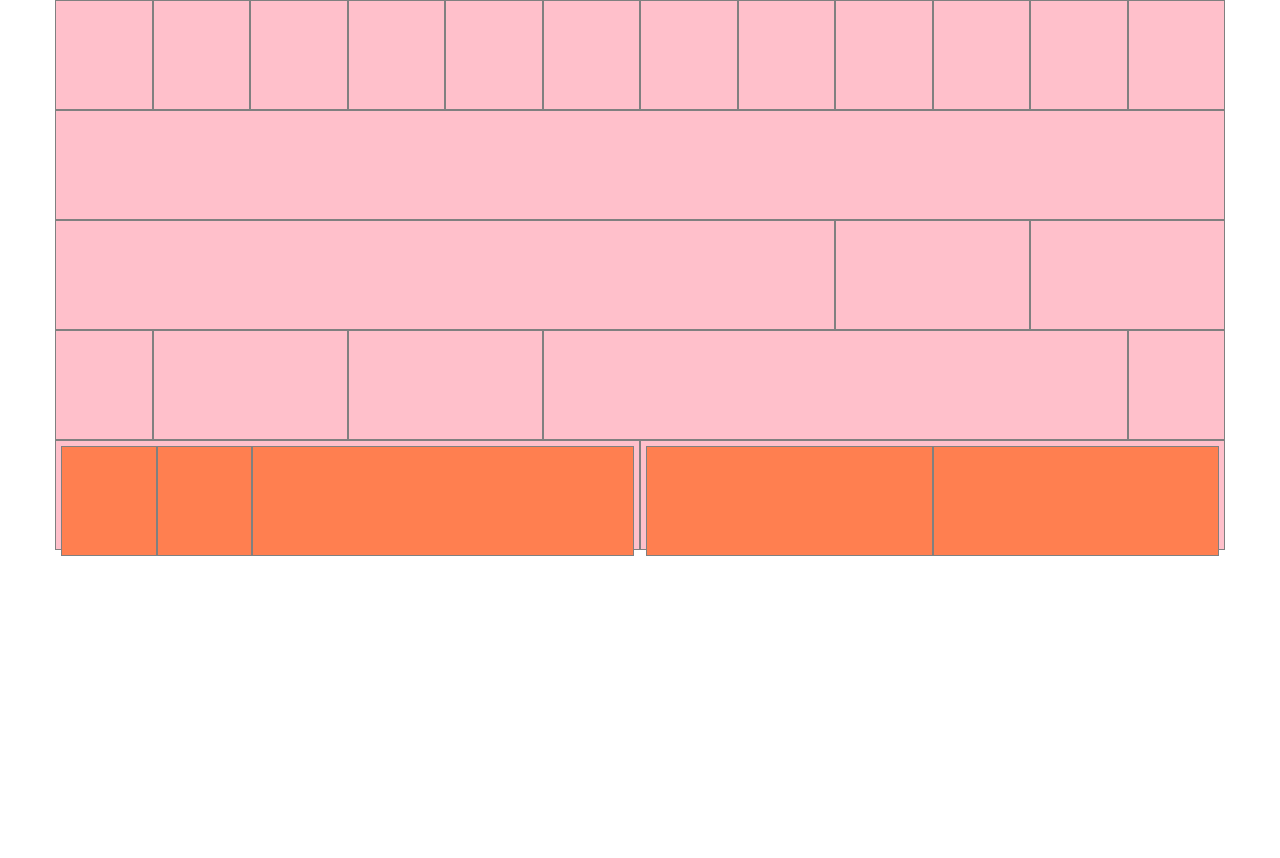
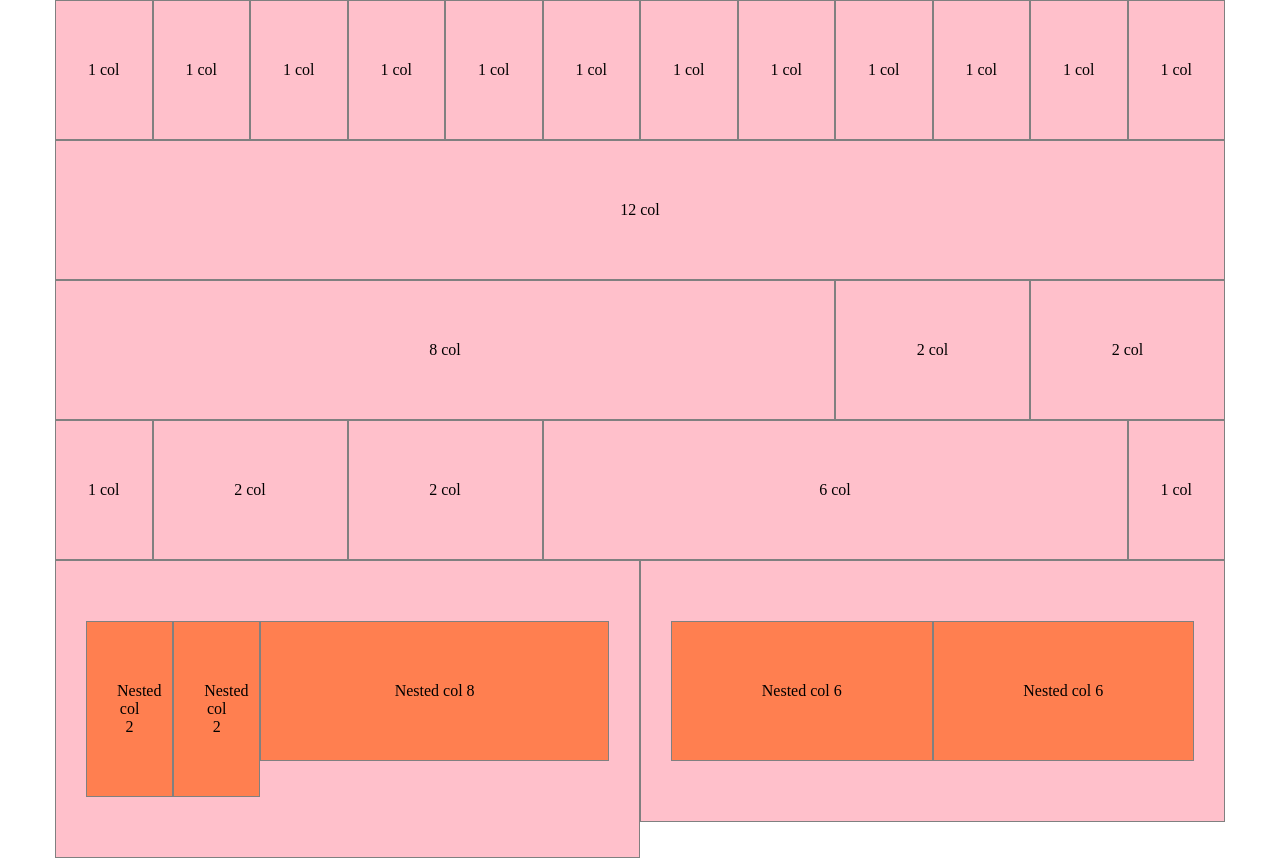
Before and after one commit to LeonardoRB98/html-css-12bool, a plain HTML site: page index.html in a window 1280 px wide. Before the commit the page ends 800 px from the top, so only its background shows below. Drawn offline with Linux system fonts and the light colour scheme.

Commit message:
problema 5th riga

```diff
--- a/css/style.css
+++ b/css/style.css
@@ -1,11 +1,20 @@
-[class*='col-'] {
+/* [class*='col-'] {
   height: 110px;
+  text-align: center;
+  line-height: 100%;
+  padding: 30px 10px;
 }
 
 .col-6 .container {
   padding: 5px;
+} */
+
+.container [class*='col-'] {
+  padding: 60px 30px;
+  text-align: center;
+  vertical-align: middle;
 }
+
 .col-6 .container > [class*='col-'] {
   background-color: coral;
-  /* height: 100%; */
 }
--- a/index.html
+++ b/index.html
@@ -9,58 +9,58 @@
   <body class="debug">
     <!-- row 1 -->
   <div class="container">
-    <div class="col-1"></div>
-    <div class="col-1"></div>
-    <div class="col-1"></div>
-    <div class="col-1"></div>
-    <div class="col-1"></div>
-    <div class="col-1"></div>
-    <div class="col-1"></div>
-    <div class="col-1"></div>
-    <div class="col-1"></div>
-    <div class="col-1"></div>
-    <div class="col-1"></div>
-    <div class="col-1"></div>
+    <div class="col-1">1 col</div>
+    <div class="col-1">1 col</div>
+    <div class="col-1">1 col</div>
+    <div class="col-1">1 col</div>
+    <div class="col-1">1 col</div>
+    <div class="col-1">1 col</div>
+    <div class="col-1">1 col</div>
+    <div class="col-1">1 col</div>
+    <div class="col-1">1 col</div>
+    <div class="col-1">1 col</div>
+    <div class="col-1">1 col</div>
+    <div class="col-1">1 col</div>
   </div>
   <!-- /row 1 -->
 
   <!-- row 2 -->
   <div class="container">
-    <div class="col-12"></div>
+    <div class="col-12">12 col</div>
   </div>
   <!-- /row 2 -->
 
     <!-- row 3 -->
   <div class="container">
-    <div class="col-8"></div>
-    <div class="col-2"></div>
-    <div class="col-2"></div>
+    <div class="col-8">8 col</div>
+    <div class="col-2">2 col</div>
+    <div class="col-2">2 col</div>
   </div>
     <!-- /row 3 -->
 
       <!-- row 4 -->
   <div class="container">
-    <div class="col-1"></div>
-    <div class="col-2"></div>
-    <div class="col-2"></div>
-    <div class="col-6"></div>
-    <div class="col-1"></div>
+    <div class="col-1">1 col</div>
+    <div class="col-2">2 col</div>
+    <div class="col-2">2 col</div>
+    <div class="col-6">6 col</div>
+    <div class="col-1">1 col</div>
   </div>
     <!-- /row 4 -->
 
-      <!-- row 5 -->
+    <!-- row 5 -->
   <div class="container">
     <div class="col-6">
       <div class="container">
-        <div class="col-2 nested"></div>
-        <div class="col-2 nested"></div>
-        <div class="col-8 nested"></div>
+        <div class="col-2">Nested col 2</div>
+        <div class="col-2">Nested col 2</div>
+        <div class="col-8">Nested col 8</div>
       </div>
     </div>
     <div class="col-6">
       <div class="container">
-        <div class="col-6 nested"></div>
-        <div class="col-6 nested"></div>
+        <div class="col-6">Nested col 6</div>
+        <div class="col-6">Nested col 6</div>
       </div>
     </div>
   </div>
```
